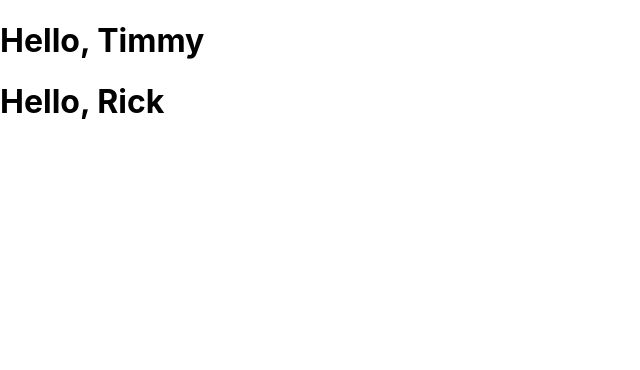
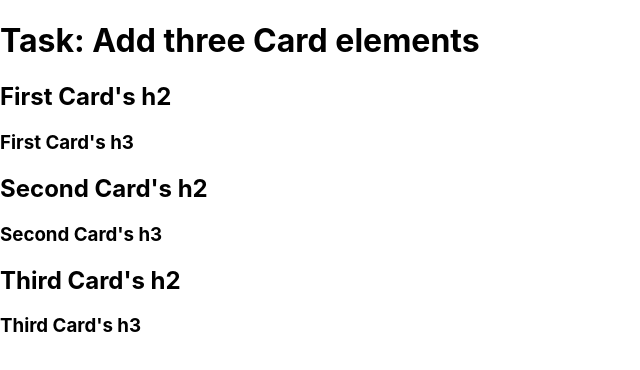
Before and after one commit to richernote/MetaReact, a React (Create React App) app: page / in a window 1280 px wide. Shown: the top 370 px of the page, without its empty margins (0-640 px from the left). Built offline with nearby package versions, Linux system fonts and the light colour scheme.

Commit message:
Made changes according to week 1, 4.multiple-components

```diff
--- a/src/App.js
+++ b/src/App.js
@@ -1,11 +1,14 @@
 import './App.css';
 import Header from './Header'
+import Card from './Card'
 
 function App() {
   return (
     <>
-      <Header name="Timmy" />
-      <Header name="Rick" />
+      <Header statement="Task: Add three Card elements" />
+      <Card h2="First Card's h2" h3="First Card's h3"/>
+      <Card h2="Second Card's h2" h3="Second Card's h3"/>
+      <Card h2="Third Card's h2" h3="Third Card's h3"/>
 
     </>
     )
--- a/src/Header.js
+++ b/src/Header.js
@@ -1,6 +1,6 @@
 const Header = (props) => {
     return (
-        <h1>Hello, { props.name }</h1>
+        <h1>{ props.statement }</h1>
     )
 }
 
```
